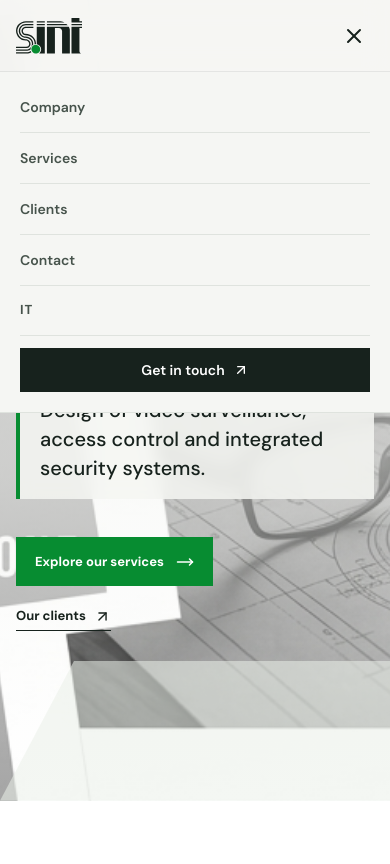
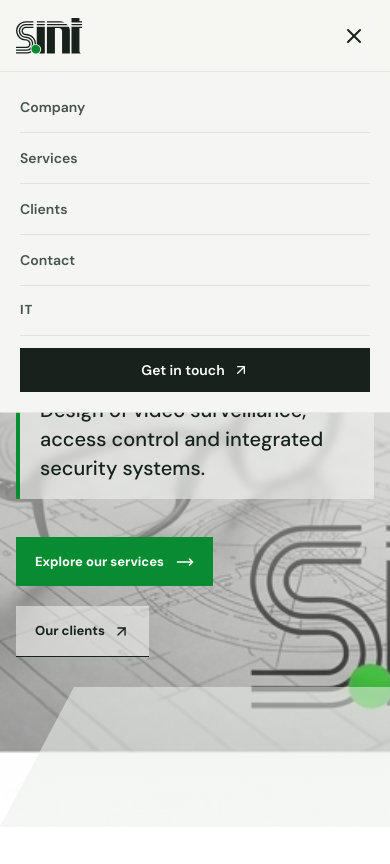
Before and after one commit to LucasPlatforms/sintsrl, a Next.js app: page /en in a window 390 px wide. Both pictures are taken after a click on the button "Open menu". Shown: the top 864 px of the page. Built offline with nearby package versions, Linux system fonts and the light colour scheme; no server answers.

Commit message:
correzioni mobile

```diff
--- a/src/components/layout/Header.tsx
+++ b/src/components/layout/Header.tsx
@@ -135,9 +135,14 @@ export function Header() {
           ref={navRef}
           aria-label={t("mainNav")}
           className={cn(
-            menuOpen ? "flex" : "hidden",
-            "absolute inset-x-0 top-[72px] flex-col items-stretch border-b border-line bg-paper px-5 pt-2.5 pb-5 text-sm font-semibold text-ink-soft",
-            "md:relative md:top-0 md:flex md:flex-row md:items-center md:gap-[34px] md:border-0 md:bg-transparent md:p-0",
+            "absolute inset-x-0 top-[72px] flex flex-col items-stretch border-b border-line bg-paper px-5 pt-2.5 pb-5 text-sm font-semibold text-ink-soft",
+            // Mobile: il menu si apre e si chiude a tendina (scende e compare in dissolvenza).
+            // `invisible` da chiuso lo toglie anche dalla navigazione con tastiera e screen reader.
+            "transition-[clip-path,opacity,transform,visibility] duration-300 ease-out motion-reduce:transition-none",
+            menuOpen
+              ? "visible translate-y-0 opacity-100 [clip-path:inset(0_0_0_0)]"
+              : "invisible -translate-y-2 opacity-0 [clip-path:inset(0_0_100%_0)]",
+            "md:visible md:relative md:top-0 md:translate-y-0 md:flex-row md:items-center md:gap-[34px] md:border-0 md:bg-transparent md:p-0 md:opacity-100 md:transition-none md:[clip-path:none]",
           )}
         >
           {/* Le voci portano alle sezioni della home; da privacy tornano alla home e scorrono. */}
--- a/src/components/sections/Hero.tsx
+++ b/src/components/sections/Hero.tsx
@@ -21,10 +21,10 @@ export async function Hero() {
         src={heroCover}
         alt=""
         fill
-        sizes="100vw"
+        sizes="(min-width: 801px) 100vw, 3200px"
         loading="eager"
         fetchPriority="high"
-        className="object-cover object-[85%_50%] md:object-contain"
+        className="object-cover object-[92%_50%] md:object-contain"
       />
 
       <div aria-hidden className="hero-veil absolute inset-0" />
@@ -40,7 +40,7 @@ export async function Hero() {
           <span className="block text-ink">{titleRest.join(" ")}</span>
         </h1>
 
-        <p className="mt-[29px] mb-[38px] max-w-[520px] border-l-4 border-brand bg-paper/85 py-4 pr-5 pl-5 text-[20px] leading-[1.45] font-medium text-ink backdrop-blur-sm md:text-[20px]">
+        <p className="mt-[29px] mb-[38px] max-w-[520px] border-l-4 border-brand bg-paper/55 py-4 pr-5 pl-5 text-[20px] leading-[1.45] font-medium text-ink backdrop-blur-xs md:text-[20px]">
           {t.rich("copy", {
             year: String(site.foundingYear),
             highlight: (chunks) => (
@@ -62,7 +62,7 @@ export async function Hero() {
           <Link
             href={{ pathname: "/", hash: sectionIds.clients[locale] }}
             replace
-            className="inline-flex items-center gap-2 border-b border-current pb-1 text-[13px] font-bold"
+            className="bg-paper/55 px-[19px] py-[15px] inline-flex items-center gap-2 border-b border-current text-[13px] font-bold"
           >
             {hero.ctaSecondary} <ArrowUpRight size={17} aria-hidden />
           </Link>
```
Also changed, not shown: vercel.json (added).
